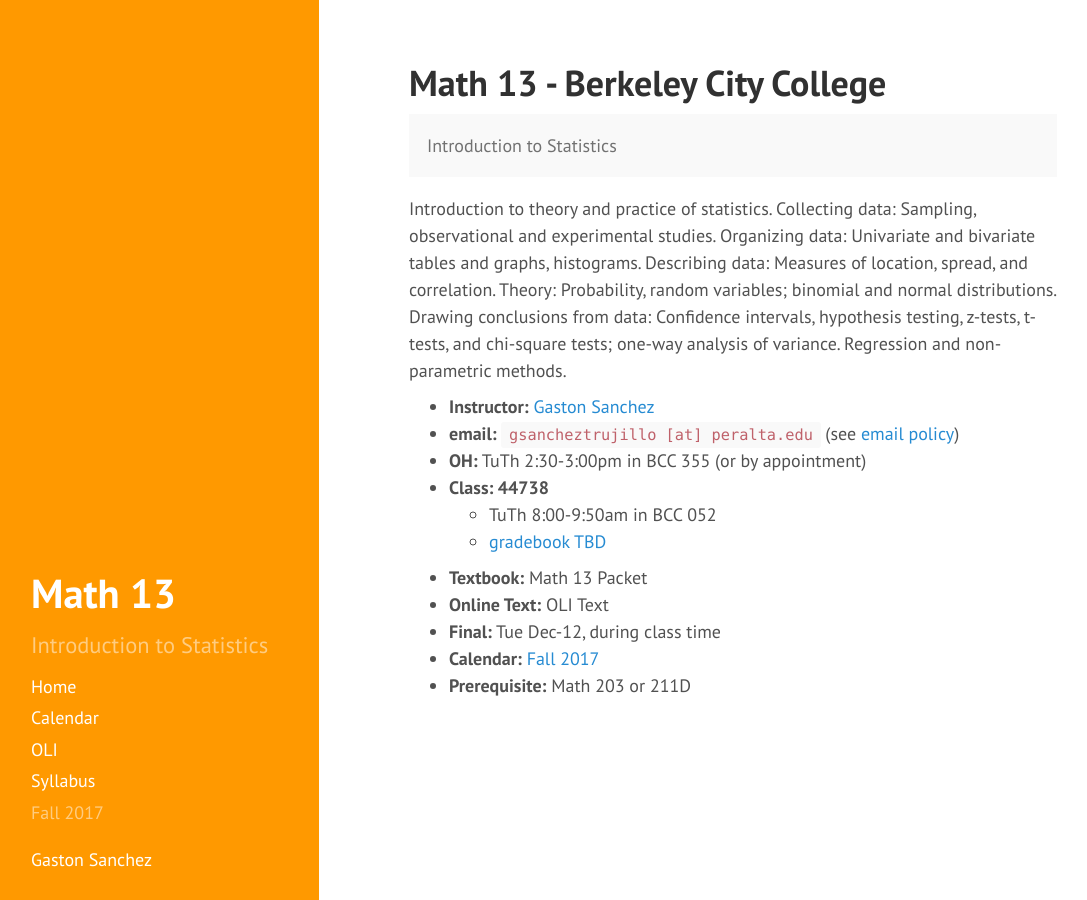
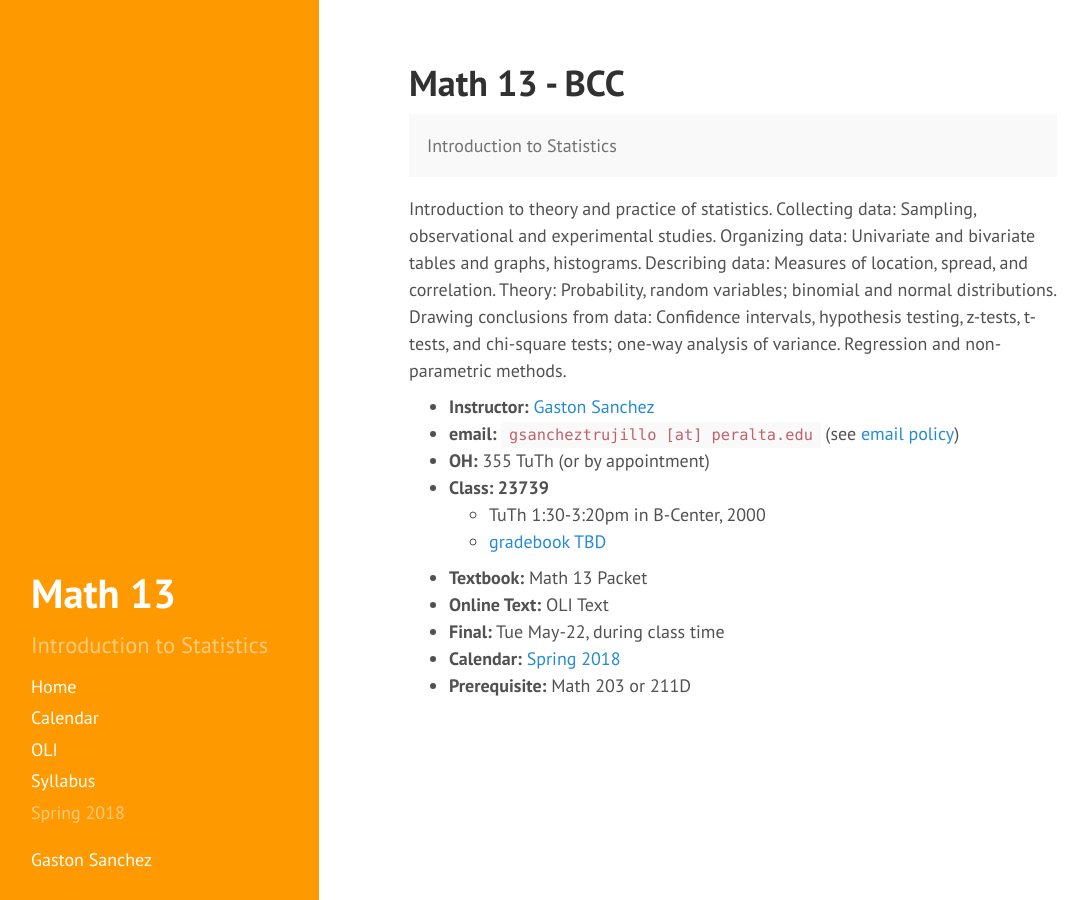
Before and after one commit to gastonstat/relic-math13, a Jekyll site: the page built from index.html, in a window 1280 px wide. Shown: the whole page, without its empty margins (5-1092 px from the left). Built offline with Jekyll 4.4.1, drawn with Linux system fonts in a browser that asks for light colours; nearby versions of some CDN libraries; the list of posts is cut into pages by our own code.

Commit message:
readme: update for S18

```diff
--- a/_config.yml
+++ b/_config.yml
@@ -19,7 +19,7 @@
 paginate:         5
 
 # Custom vars
-version:          Fall 2017
+version:          Spring 2018
 
 github:
   repo:           https://github.com/gastonstat/math13
--- a/index.html
+++ b/index.html
@@ -3,7 +3,7 @@
 title: Home
 ---
 
-<h1>Math 13 - Berkeley City College</h1>
+<h1>Math 13 - BCC</h1>
 
 <p class="message">
   Introduction to Statistics
@@ -16,16 +16,16 @@
 <ul>
   <li><b>Instructor:</b> <a href="http://gastonsanchez.com">Gaston Sanchez</a>
   <li><b>email:</b> <code>gsancheztrujillo [at] peralta.edu</code> (see <a href="syllabus#email-policy">email policy</a>)
-  <li><b>OH:</b> TuTh 2:30-3:00pm in BCC 355 (or by appointment)</li>
-  <li><b>Class: 44738</b>
+  <li><b>OH:</b>  355 TuTh (or by appointment)</li>
+  <li><b>Class: 23739</b>
     <ul>
-      <li>TuTh 8:00-9:50am in BCC 052</li>
+      <li>TuTh 1:30-3:20pm in B-Center, 2000</li>
       <li><a href="">gradebook TBD</a></li>
     </ul>
   </li>
   <li><b>Textbook:</b> Math 13 Packet</li>
   <li><b>Online Text:</b> OLI Text</li>
-  <li><b>Final:</b> Tue Dec-12, during class time</li>
-  <li><b>Calendar:</b> <a href="http://web.peralta.edu/admissions/fall-2017-important-dates-deadlines/" target="_blank">Fall 2017</a></li>
+  <li><b>Final:</b> Tue May-22, during class time</li>
+  <li><b>Calendar:</b> <a href="http://web.peralta.edu/admissions/spring-2018-important-dates-deadlinesenrollment-dates/#more-5740" target="_blank">Spring 2018</a></li>
   <li><b>Prerequisite:</b> Math 203 or 211D</li>
 </ul>
```
Also changed, not shown: README.md.
